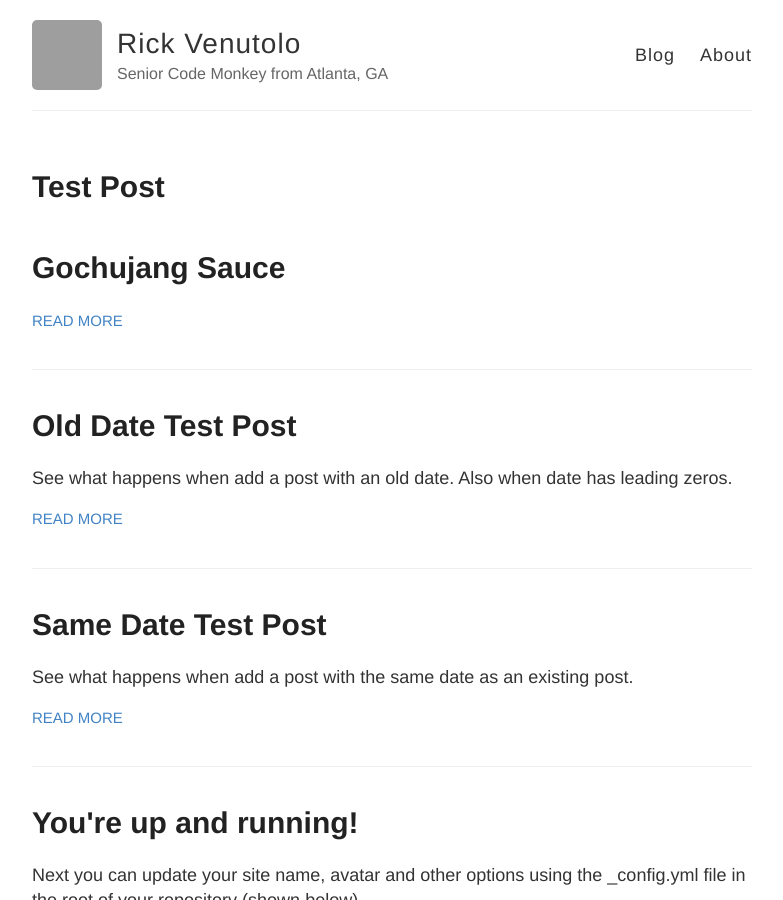
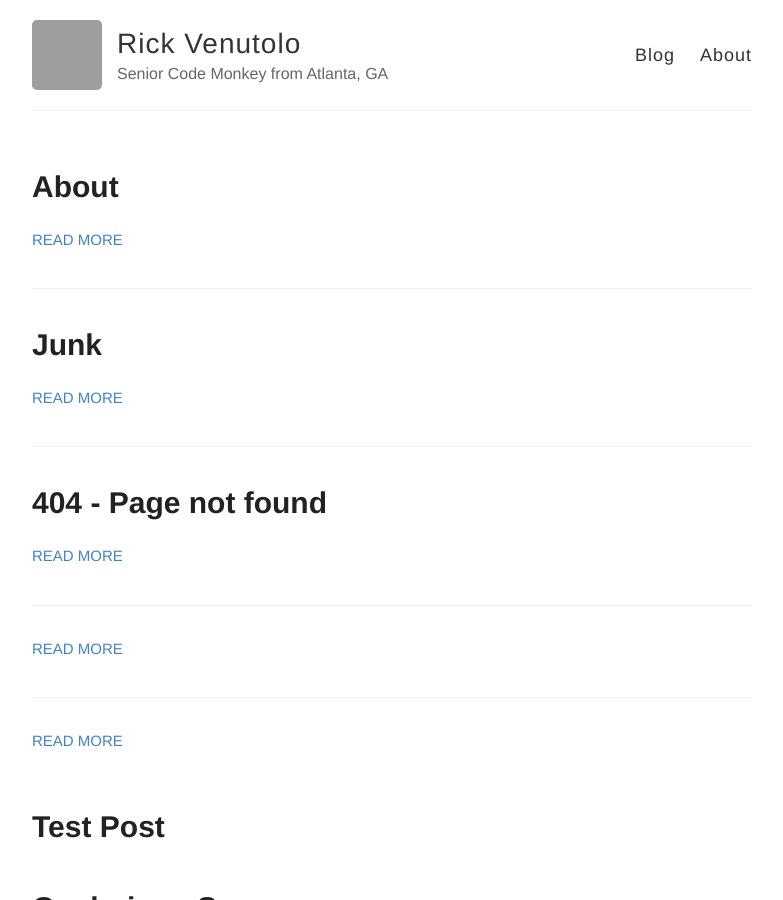
Before and after one commit to rvenutolo/jekyll-now-test, a Jekyll site: the page built from index.html, in a window 1280 px wide and 900 px high. Shown: the whole window, without its empty margins (248-1031 px from the left). Built offline with Jekyll 4.4.1, drawn with Linux system fonts in a browser that asks for light colours; grey boxes are pictures that could not be loaded.

Commit message:
add pages to index.html

```diff
--- a/index.html
+++ b/index.html
@@ -1,6 +1,18 @@
 ---
 layout: default
 ---
+
+<div class="posts">
+    {% for post in site.pages %}
+    <article class="post">
+        <h1><a href="{{ site.baseurl }}{{ post.url }}">{{ post.title }}</a></h1>
+        <div class="entry">
+            {{ post.excerpt }}
+        </div>
+        <a href="{{ site.baseurl }}{{ post.url }}" class="read-more">Read More</a>
+    </article>
+    {% endfor %}
+</div>
 
 <div class="posts">
     {% for post in site.posts %}
```
